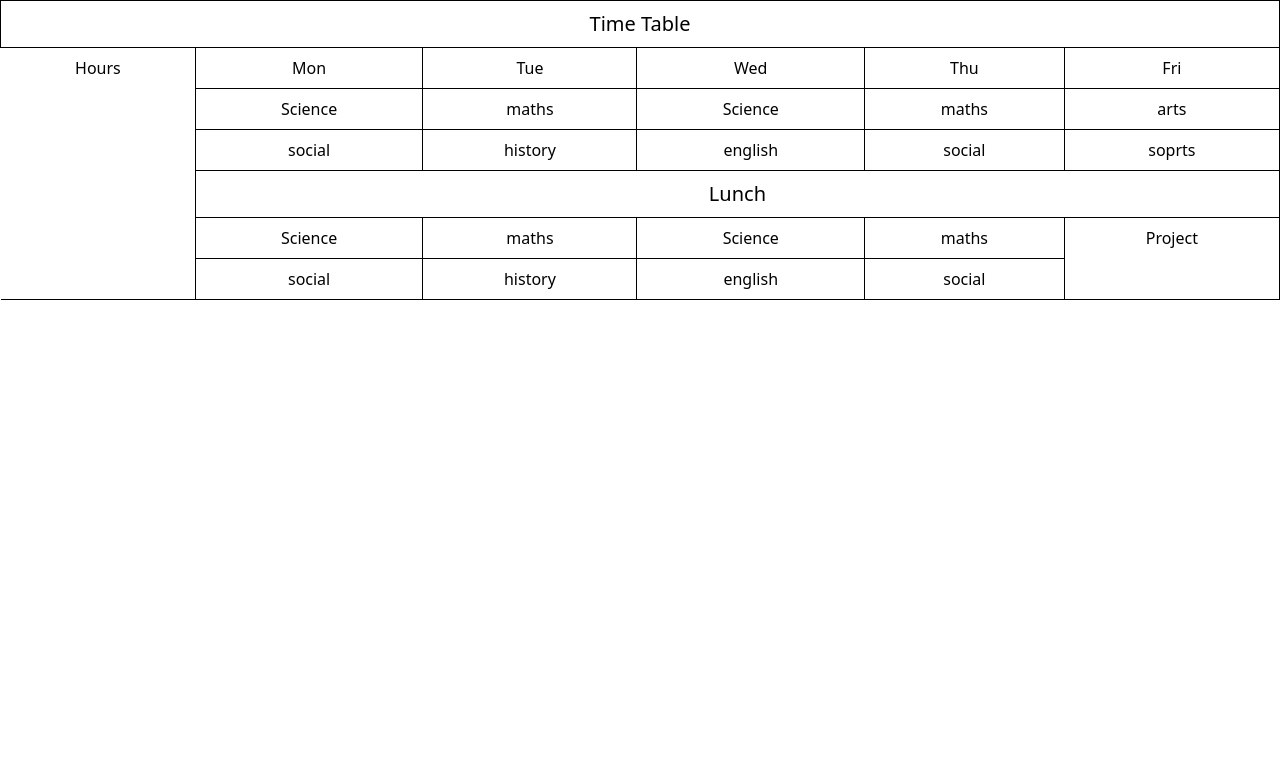
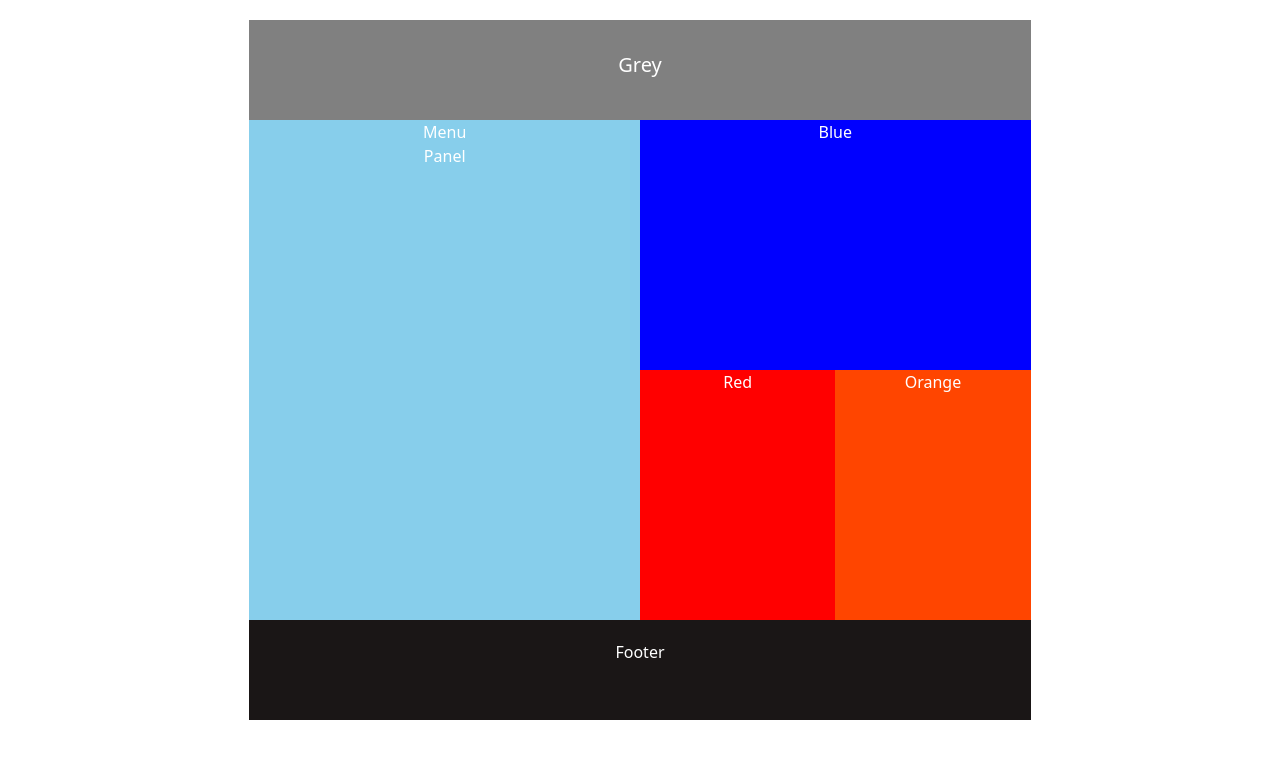
Before and after one commit to Manikrish52/reactjs, a React (Create React App) app: page / in a window 1280 px wide. Shown: the top 758 px of the page. Built offline with nearby package versions, Linux system fonts and the light colour scheme.

Commit message:
inital commit

```diff
--- a/src/App.css
+++ b/src/App.css
@@ -1,22 +1,89 @@
-
 .header-content{
+  width: 100%;
+  background-color: grey;
+  height: 100px;
   text-align: center;
-  border: 1px solid black;
+  padding-top: 30px;
+  color: white;
   font-size: 20px;
   font-weight: 500;
 }
-.aside-content{
-  text-align: center;
-  border: 1px solid black;
+.middle-content{
+  height: 500px;
+  background-color: pink;
+}
+/* .rightside-content{
+width: 100%;
+background-color: skyblue;
+color: white;
+font-family: 500;
+text-align: center;
+
+} */
+.leftside-content{
+  width: 100%;
+  background-color: blue;
+  height: 250px;
+}
+.footer-content{
+  height: 100px;
+  background-color: rgb(39, 28, 28);
+  color: white;
+font-family: 500;
+text-align: center;
+padding-top: 20px ;
+}
+
+/*  */
+.box-content{
+  width: 70%;
+  height: 700px;
+  margin: auto;
+  margin-top: 20px;
+  background-color: red;
+}
+.rightside-content{
+width: 50%;
+height: 100%;
+background-color: skyblue;
+color: white;
+font-family: 500;
+text-align: center;
+float: left;
 
 }
-.middle-content{
+.section-content{
+  width: 50%;
+  background-color: blue;
+  height: 50%;
+  float: left;
   text-align: center;
-  border: 1px solid black;
+  color: white;
 }
-.lunch-content{
-  text-align: center;
-  border: 1px solid black;
-  font-size: 20px;
-  font-weight: 500;
+.articlebox-content{
+  width: 100%;
+  height: 100%;
+  background-color: white;
+  color: white;
 }
+.rightarticle-content{
+  width: 25%;
+  height: 50%;
+  background-color: red;
+text-align: center;
+  float: left;
+
+}
+.leftarticle-content{
+  width: 25%;
+  height: 50%;
+  background-color: orangered;
+text-align: center;
+  float: left;
+}
+.footer-content{
+  width: 100%;
+  height: 100px;
+  background-color: rgb(26, 22, 22);
+  color: white;
+}
--- a/src/App.js
+++ b/src/App.js
@@ -1,59 +1,37 @@
 import logo from './logo.svg';
 import './App.css';
 import 'bootstrap/dist/css/bootstrap.min.css';
-import Table from 'react-bootstrap/Table';
+import Container from 'react-bootstrap/Container';
+import Row from 'react-bootstrap/Row';
+import Col from 'react-bootstrap/Col';
 
 function App() {
   return (
-        <Table>
-      <thead>
-        <tr >
-          <td className='header-content' colSpan={7}>Time Table</td>
-        </tr>
-      </thead>
-      <tbody>
-        <tr className='aside-content '>
-          <td  rowspan={7}>Hours</td>
-        </tr>
-        <tr >
-          <td className='middle-content'>Mon</td>
-          <td className='middle-content'>Tue</td>
-          <td className='middle-content'>Wed</td>
-          <td className='middle-content'>Thu</td>
-          <td className='middle-content'>Fri</td>
-        </tr>
-        <tr>
-          <td className='middle-content'>Science</td>
-          <td className='middle-content'>maths</td>
-          <td className='middle-content'>Science</td>
-          <td className='middle-content'>maths</td>
-          <td className='middle-content'>arts</td>
-        </tr>
-         <tr>
-          <td className='middle-content'>social</td>
-          <td className='middle-content'>history</td>
-          <td className='middle-content'>english</td>
-          <td className='middle-content'>social</td>
-          <td className='middle-content'>soprts</td>
-        </tr>
-         <tr>
-          <td className='lunch-content' colSpan={5}>Lunch</td>
-         </tr>
-         <tr>
-          <td className='middle-content'>Science</td>
-          <td className='middle-content'>maths</td>
-          <td className='middle-content'>Science</td>
-          <td className='middle-content'>maths</td>
-          <td className='middle-content' rowSpan={2}>Project</td>
-        </tr>
-         <tr>
-          <td className='middle-content'>social</td>
-          <td className='middle-content'>history</td>
-          <td className='middle-content'>english</td>
-          <td className='middle-content'>social</td>
-        </tr>
-      </tbody>
-    </Table>
+   <Container className='container'>
+      <div className='box-content'>
+    <header className='header-content'>Grey</header>
+    <div className='middle-content'>
+      <aside className='rightside-content'>Menu<div>Panel</div></aside>
+      <section className='section-content'>Blue</section>
+      <article className='articlebox-content'>
+        <div className='rightarticle-content'>Red</div>
+         <div className='leftarticle-content'>Orange</div>
+      </article>
+      <footer className='footer-content'>Footer</footer>
+    </div>
+  </div>
+      {/* <Row>
+        <Col className='header-content'>Grey</Col>
+      </Row>
+      <Row className='middle-content'>
+        <Col className='rightside-content'>Menu<span>Panel</span></Col>
+        <Col className='leftside-content'>Blue</Col>
+      </Row>
+      <Row>
+        <Col className='footer-content'>Footer</Col>
+      </Row> */}
+    </Container>
+
 
   );
 }
```
